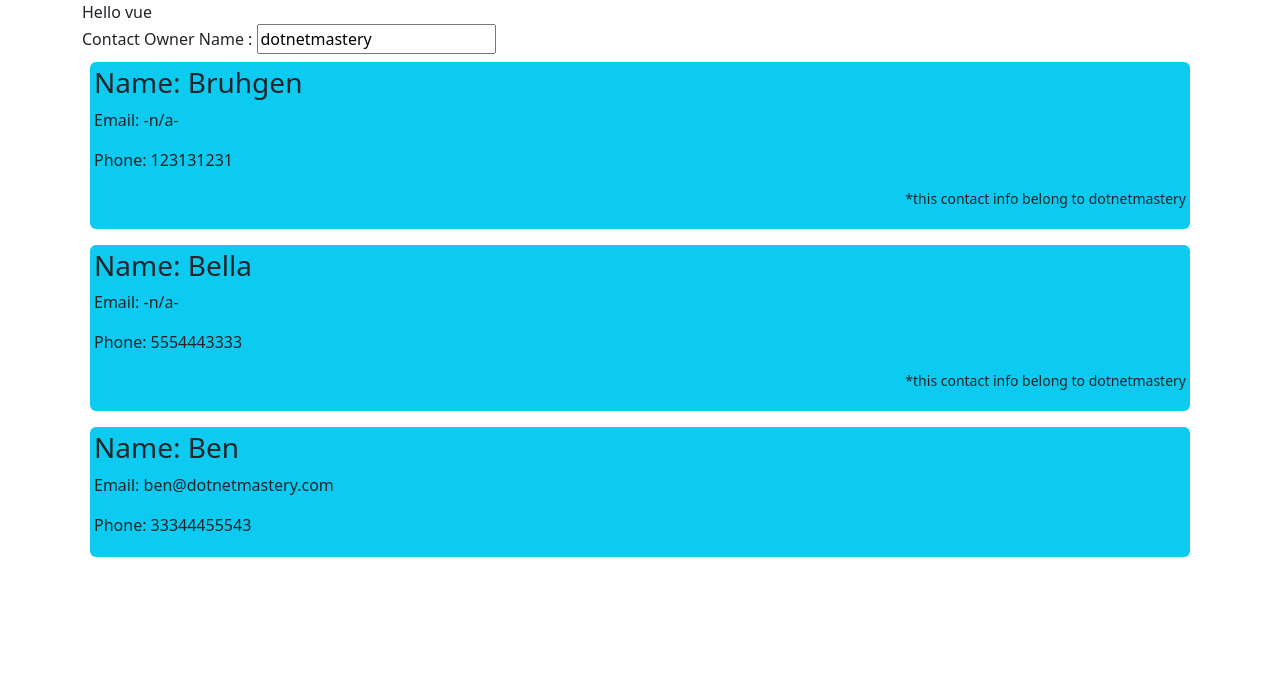
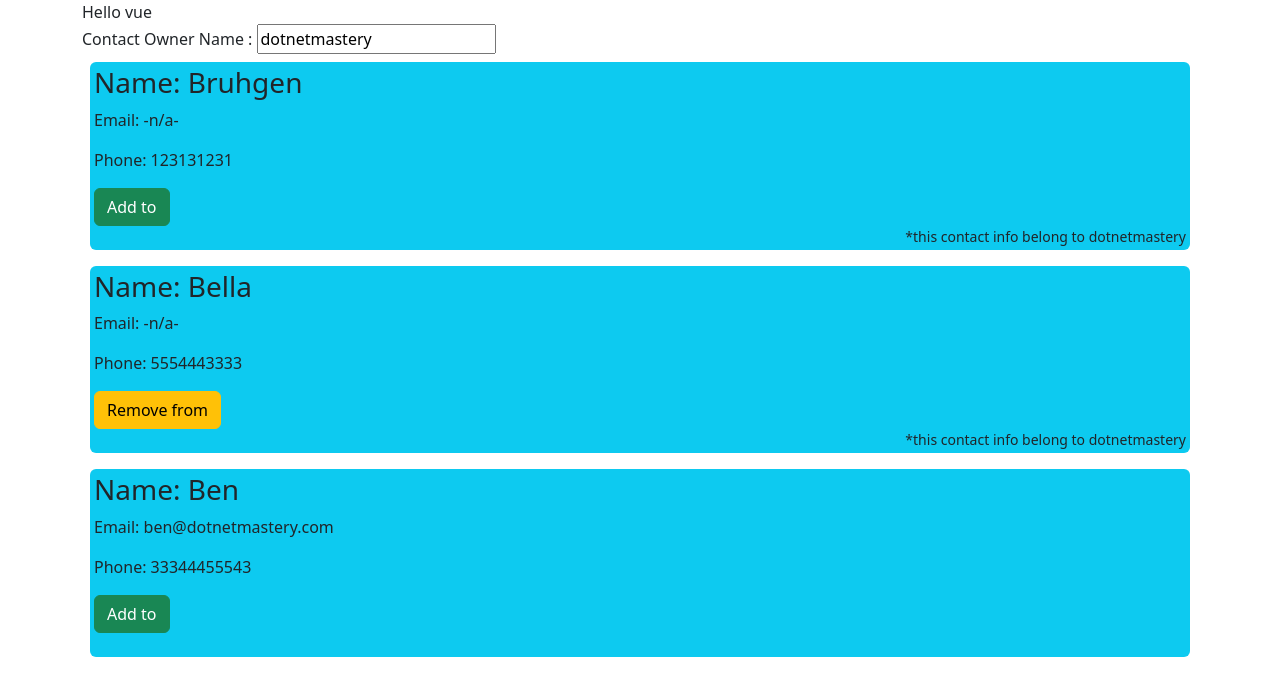
Before and after one commit to JLXP/vue-components-2, a Vue app: page / in a window 1280 px wide. Shown: the top 696 px of the page. Built offline with nearby package versions, Linux system fonts and the light colour scheme.

Commit message:
Cambios dinamicos en la Clase y el Texto del Boton

```diff
--- a/src/components/Contact.vue
+++ b/src/components/Contact.vue
@@ -1,26 +1,30 @@
 <template>
-  <div class="bg-info rounded p-1 m-2">
+  <div class="bg-info rounded p-1 pb-4 m-2">
     <div class="row">
       <div class="col-12">
-<h3>Name: {{ name }}</h3>
-    <p>Email: {{ email }}</p>
-    <p>Phone: {{ phone }}</p>
-    <p class="float-end small" v-if="ownername != ''">
-      *this contact info belong to {{ ownername }}
-    </p>
+        <h3>Name: {{ name }}</h3>
+        <p>Email: {{ email }}</p>
+        <p>Phone: {{ phone }}</p>
+      </div>
+      <div class="col-3">
+        <button :class="[isFavorite ? 'btn btn-warning' : 'btn btn-success']">
+          {{ isFavorite ? "Remove from" : "Add to" }}
+        </button>
       </div>
     </div>
-
+    <span class="float-end small" v-if="ownername != ''">
+      *this contact info belong to {{ ownername }}
+    </span>
   </div>
 </template>
 <script setup>
 //import { ref, defineProps } from "vue";
 //const email = ref("hello@dotnetmastery.com");
 const props = defineProps({
-  name: {type: String, required:true},
+  name: { type: String, required: true },
   phone: Number,
   ownername: String,
-  email:{type:String, required: false, default: "-n/a-"},
-  isFavorite: Boolean
-  });
+  email: { type: String, required: false, default: "-n/a-" },
+  isFavorite: Boolean,
+});
 </script>
```
